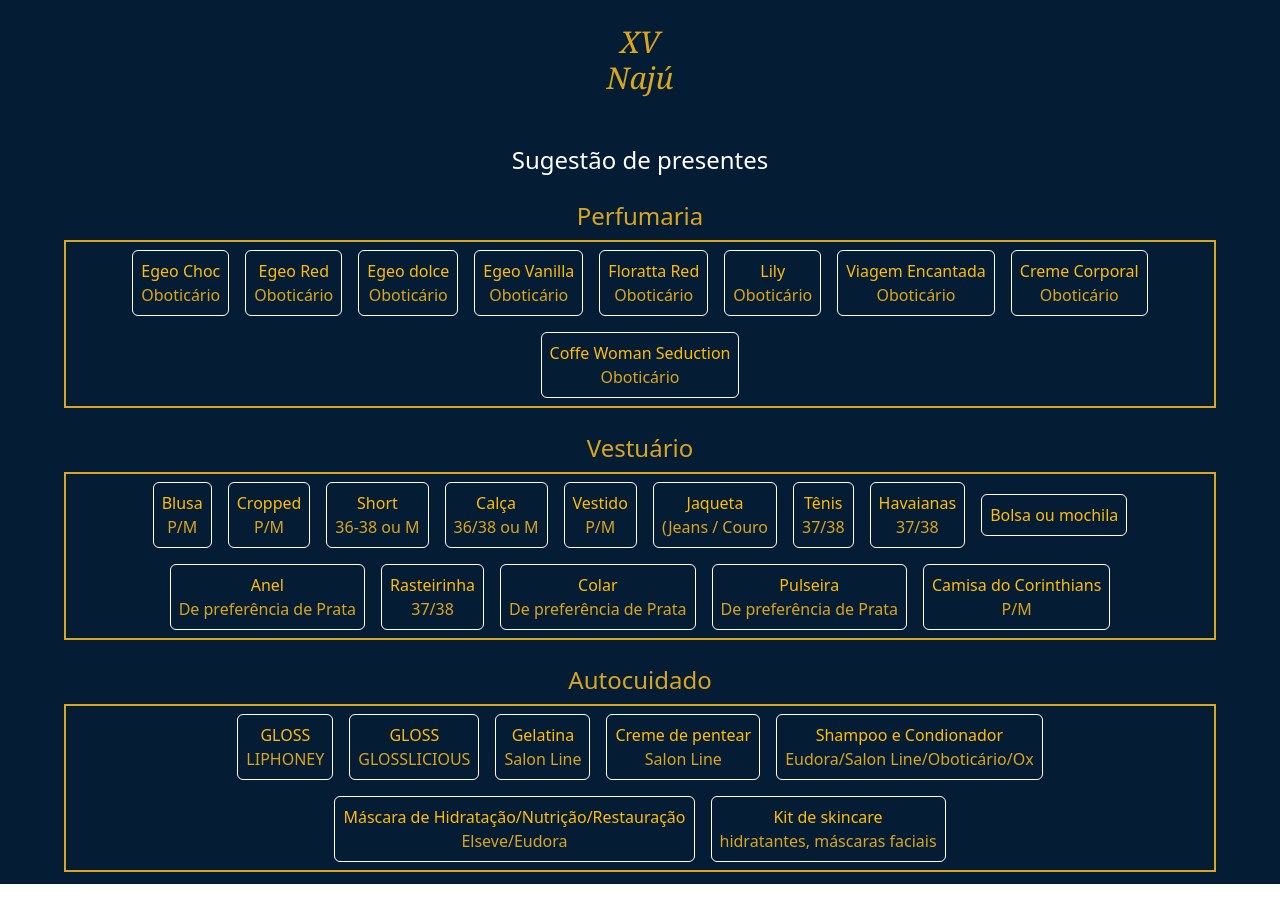
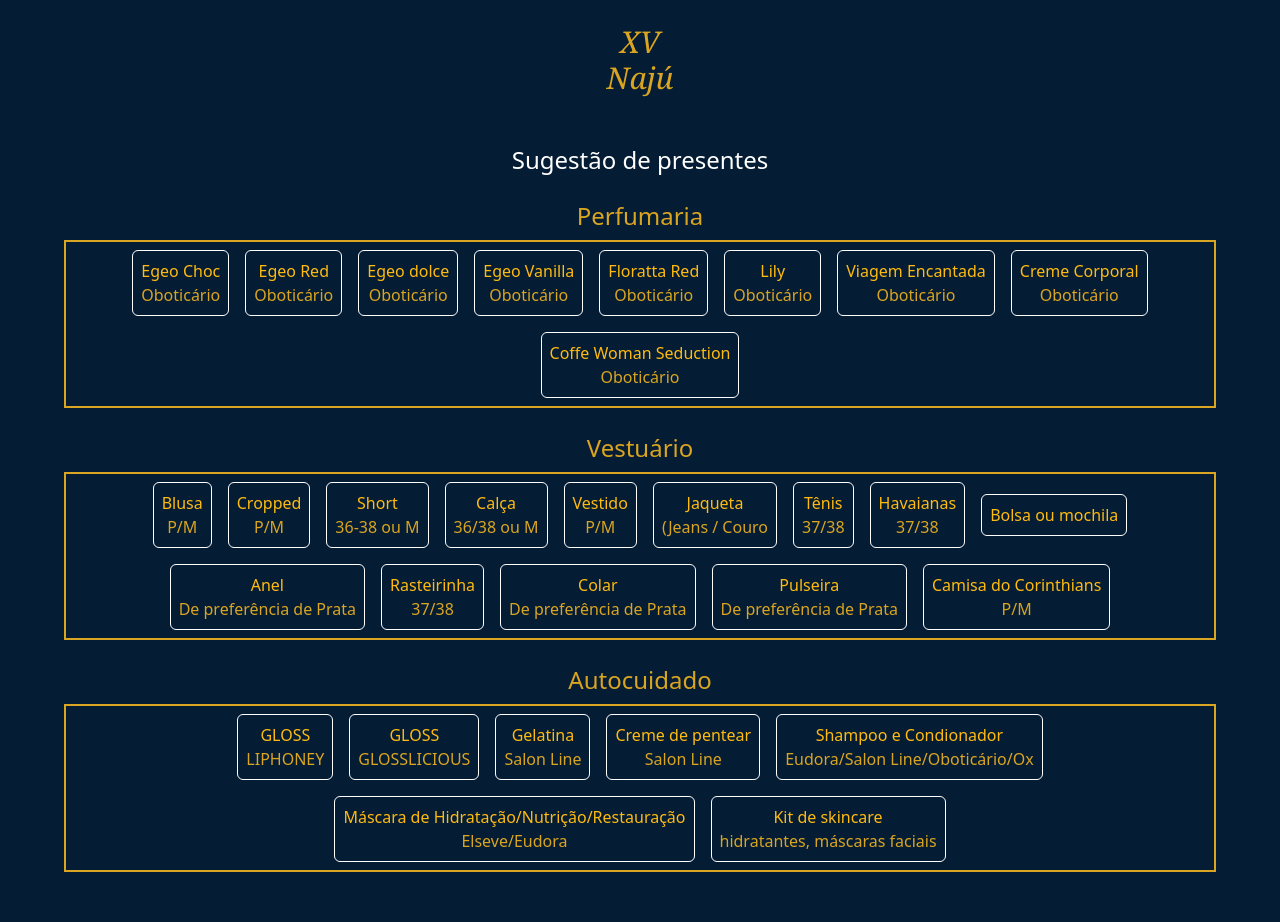
Before and after one commit to AndDev741/naju-invite, a React (Vite) app: page /sugestao in a window 1280 px wide. Shown: the top 922 px of the page. Before the commit the page ends 884 px from the top, so only its background shows below. Built offline with nearby package versions, Linux system fonts and the light colour scheme; a web font is replaced by a local one.

Commit message:
fix: Fixed the min height

```diff
--- a/src/pages/giftSugestion.jsx
+++ b/src/pages/giftSugestion.jsx
@@ -42,7 +42,7 @@
     return(
         <>
             <Header/>
-            <main className="flex flex-col items-center mt-12">
+            <main className="flex flex-col items-center mt-12 min-h-[100vh]">
                 <h2 className="text-white text-2xl">Sugestão de presentes</h2>
                 <h3 className="text-[#DAA520] text-2xl mt-6 mb-2">Perfumaria</h3>
                 <div className="flex flex-wrap items-center justify-center text-center text-[#DAA520] w-[90vw] border-2 border-[#DAA520]">
```
